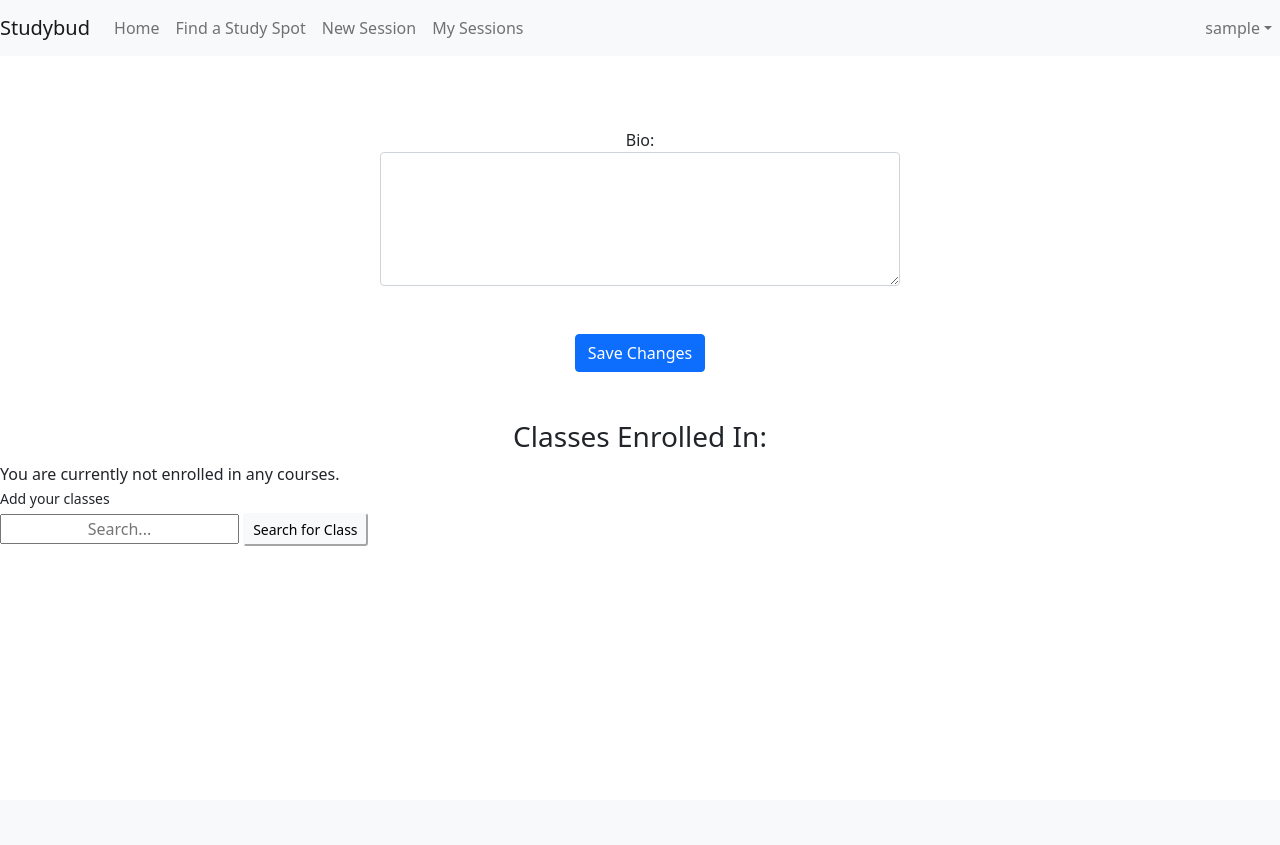
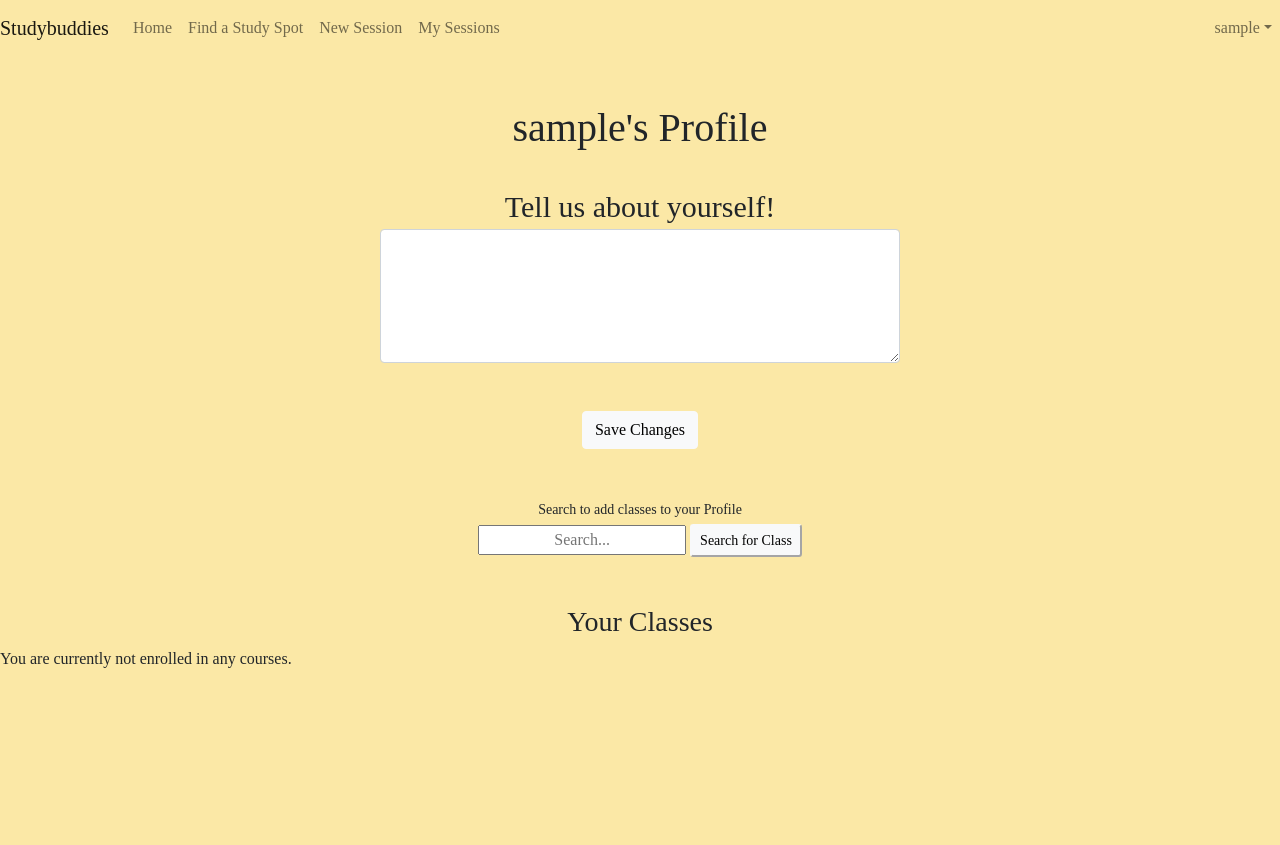
Before and after one commit to uva-cs3240-s22/group-project-b-12, a Django app: page /profiles/profile/ in a window 1280 px wide. Before the commit the page ends 546 px from the top, so only its background shows below. Run offline with Django 4.2, Linux system fonts and the light colour scheme; the visitor is signed in with stand-in values (Sample User, id 1); data comes from the database, SQL or seed files in the repository; data that the repository does not hold is empty; some libraries are stand-ins or nearby versions.

Commit message:
working on UI/UX stuff and fixing formatting
I know it isn't gorgeous but this is a good start

```diff
--- a/profiles/templates/profiles/base.html
+++ b/profiles/templates/profiles/base.html
@@ -1,7 +1,9 @@
 <!doctype html>
 <html lang="en">
   <head>
-
+    <style>
+  * {font-family:Franklin Gothic;}
+    </style>
     {% load static %}
     {% load socialaccount %}
 
@@ -11,11 +13,13 @@
     <!-- Bootstrap CSS -->
     <link href="https://cdn.jsdelivr.net/npm/bootstrap@5.0.2/dist/css/bootstrap.min.css" rel="stylesheet" integrity="sha384-EVSTQN3/azprG1Anm3QDgpJLIm9Nao0Yz1ztcQTwFspd3yD65VohhpuuCOmLASjC" crossorigin="anonymous">
 
-    <title>Base HTML</title>
+    <title>Profile</title>
   </head>
   <body>
-    <nav class="navbar navbar-expand-lg navbar-light bg-light">
-      <a class="navbar-brand" href="#">Studybud</a>
+  {% comment %} Source: https://www.w3schools.com/ {% endcomment %}
+    <body style="background-color:#FBE8A6;">
+    <nav class="navbar navbar-expand-lg navbar-light bg-transparent">
+      <a class="navbar-brand" href="#">Studybuddies</a>
       <button class="navbar-toggler" type="button" data-toggle="collapse" data-target="#navbarNavAltMarkup" aria-controls="navbarNavAltMarkup" aria-expanded="false" aria-label="Toggle navigation">
         <span class="navbar-toggler-icon"></span>
       </button>
--- a/profiles/templates/profiles/profile.html
+++ b/profiles/templates/profiles/profile.html
@@ -5,6 +5,14 @@
 {% block content %}
 
 {% load socialaccount %}
+
+<head>
+<style>
+label{
+    font-size: 30px;
+}
+</style>
+</head>
 
 {% if messages %}
   {% for message in messages %}
@@ -20,6 +28,12 @@
   {% endfor %}
 {% endif %}
 
+<h1>
+    <center>
+        {{user.username}}'s Profile
+    </center>
+</h1>
+
 {% comment %} Source: https://dev.to/earthcomfy/django-user-profile-3hik {% endcomment %}
 <div class="row justify-content-center text-center">
     <div class="col-5">
@@ -31,43 +45,25 @@
                         <label></label> {{ profile_form.user }}
                     </div>
                     <div >
-                        <label>Bio:</label> {{ profile_form.bio }}
+                        <label>Tell us about yourself!</label> {{ profile_form.bio }}
                     </div>
                 </div>
                 <br><br>
-                <button type="submit" class="btn btn-primary">Save Changes</button>
+                <button type="submit" class="btn btn-light">Save Changes</button>
             </form>
         </div>
     </div>
 </div>
 <br></br>
-<h3 class="text-center"> Classes Enrolled In: </h3>
 
-{% if coursesEnrolledIn %}
-  <ul class="list-group">
-  {% for course in coursesEnrolledIn%}
-  <li class="list-group-item">
-    <p>{{course.subject}} {{course.catalog_number}}</p>
-    <form name="delete" method="post" action="{% url 'profiles:removeCourse' %}">
-      {% csrf_token %}
-      <input type="hidden" name="courseid" value={{ course.id }} />
-      <input class="btn btn-primary float-end btn-danger"
-             type="submit"
-             value="Remove"/>
-    </form>
-  </li>
-  {% endfor %}
-  </ul>
-{% else %}
-  You are currently not enrolled in any courses.
-{%endif%}
 
  <!--ADD CLASS BUTTON NEEDS BOOTSTRAPPING-->
+<center>
  <div class="row justify-content-center text-center"></div>
  <div class="form-row">
     <div class="col-md-6">
         <div class="form-group">
-            <label class="small mb-1">Add your classes</label>
+            <label class="small mb-1" >Search to add classes to your Profile</label>
                 <br>
                  <form method="GET">
                       <input type = "text" name = "name" placeholder="Search..." class = "text-center">
@@ -77,8 +73,33 @@
 
             </div>
   </div>
-</div>
-</div>
+</center>
+
+<br><br>
+
+<h3 class="text-center"> Your Classes </h3>
+
+{% if coursesEnrolledIn %}
+  <ul class="list-group; row justify-content-center text-center">
+  {% for course in coursesEnrolledIn%}
+  <li class="list-group-item"; style="max-height: 33% ; max-width: 32%">
+    <p>{{course.subject}} {{course.catalog_number}}</p>
+    <form name="delete" method="post" action="{% url 'profiles:removeCourse' %}">
+      {% csrf_token %}
+      <input type="hidden" name="courseid" value={{ course.id }} />
+      <input class="btn btn-primary float-end btn-danger"
+             type="submit"
+             value="Remove Class"
+      />
+    </form>
+  </li>
+  {% endfor %}
+  </ul>
+{% else %}
+  You are currently not enrolled in any courses.
+{%endif%}
+
+
 <br><br>
 {% if all_classes %}
 <div class="row">
@@ -101,7 +122,7 @@
             <input type="hidden" name="courseSubject" value={{course.subject}} />
             <input type="hidden" name="courseCatNum" value={{course.catalog_number}} />
             <input type="hidden" name="user" value={{User}} />
-            <input class="btn btn-primary float-end" type="submit" value="Add Class"/>
+            <input class="btn btn-light float-end" type="submit" value="Add Class"/>
         </form>
           {% comment %} <a href="/profiles/{{courses.id}}"
 
--- a/studybud/templates/studybud/studySpots.html
+++ b/studybud/templates/studybud/studySpots.html
@@ -1,6 +1,7 @@
 {% extends 'studybud/base.html'%}
 {% block content %}
 <body>
+<center>
 <h1> Clemons Library </h1>
 <p>164 McCormick Rd, Charlottesville, VA 22903</p>
 
@@ -65,6 +66,7 @@ Saturday: CLOSED <br>
 
 <h1> Reservable Classrooms </h1>
 <a href="https://classrooms.its.virginia.edu/reserve">Reserve a Classroom</a>
+    </center>
 </body>
 
 {% endblock %}
```
Also changed, not shown: studybud/templates/studybud/base.html (+39 -2 lines), studybud/templates/studybud/sessionSubmit.html (+22 -1 lines), studybud/templates/studybud/sessions.html (+17 -4 lines), studybud/templates/studybud/sbg.png (added).
